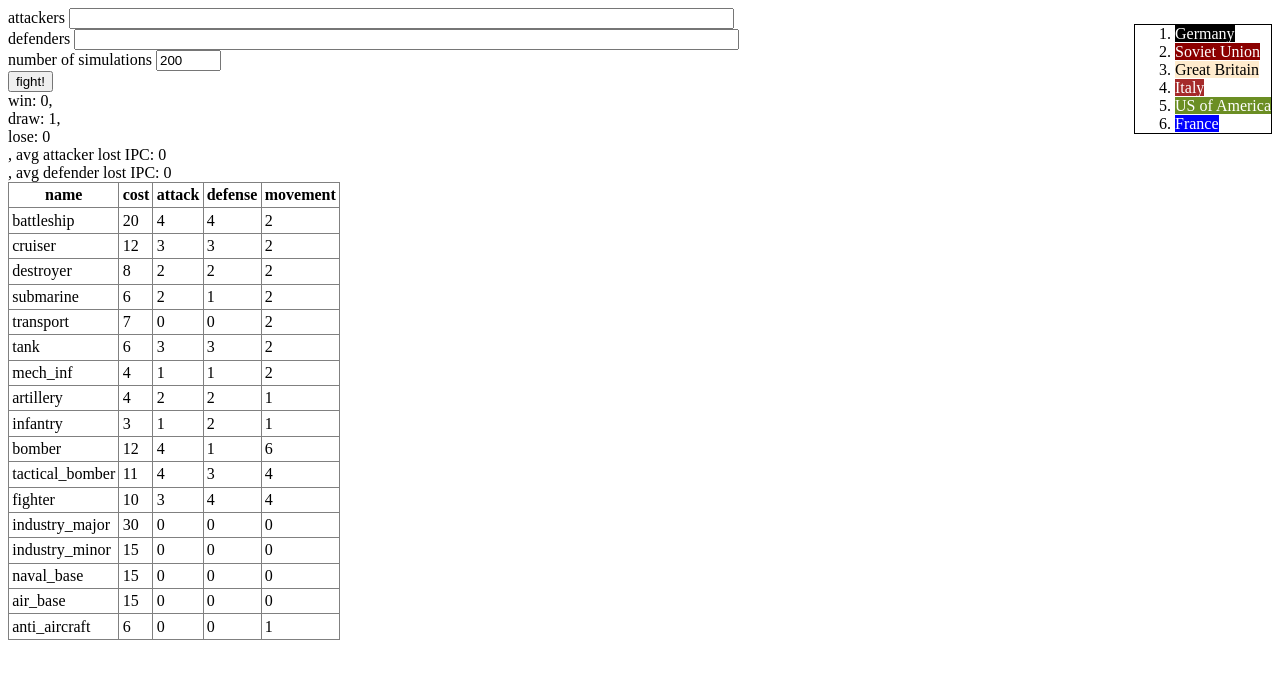
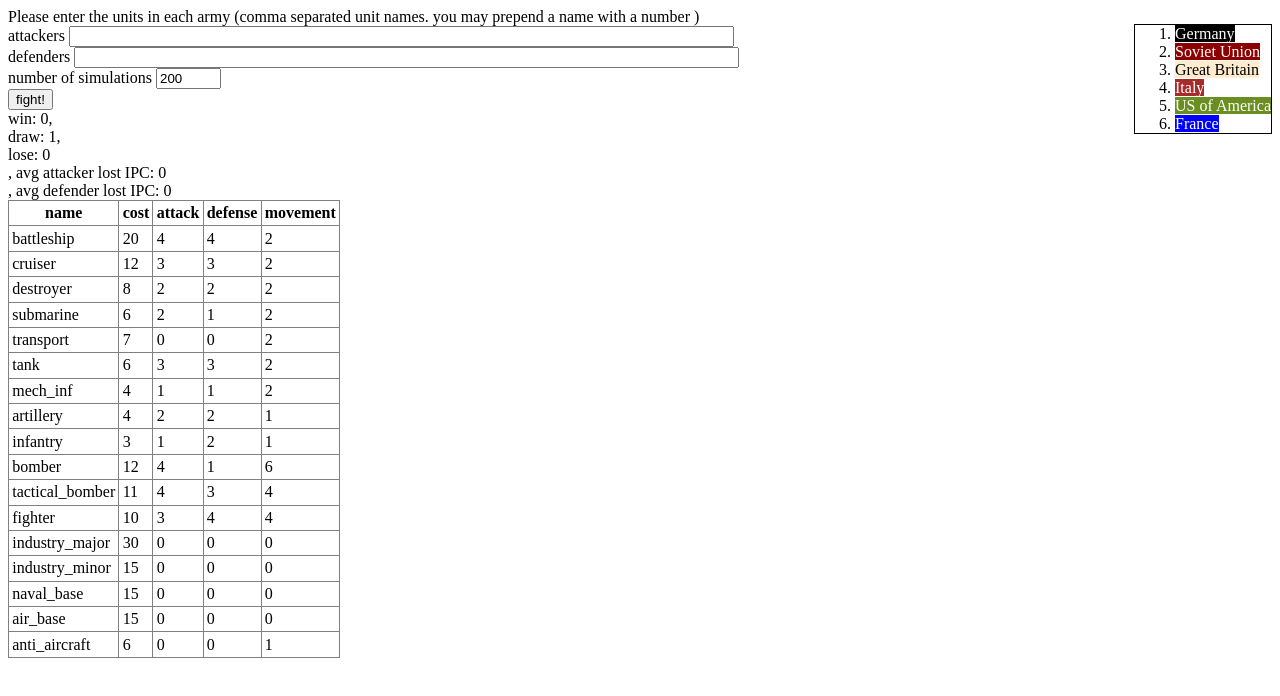
Before and after one commit to Fusselwurm/axis_allies_calc, a plain HTML site: page index.html in a window 1280 px wide. Both pictures are taken after a click on the button "fight!". Drawn offline with Linux system fonts and the light colour scheme.

Commit message:
allow space between unit number annd unit name

```diff
--- a/index.html
+++ b/index.html
@@ -27,6 +27,7 @@
 	<li><span style="background-color: blue; color: white;">France</span></li>
 
 </ol>
+<div>Please enter the units in each army (comma separated unit names. you may prepend a name with a number )</div>
 <div>
 	<label for="dfAttackers">attackers</label>
 	<input type="text" size="80" id="dfAttackers"/>
--- a/script.js
+++ b/script.js
@@ -216,12 +216,6 @@ var
 		//return attackStrength >= Math.ceil(0.5 * 6);
 	},
 
-	// 8 1
-	// 6 2
-	// 14 3
-	// 1 4
-	//
-	// 32 2
 	fightStep = function (attackers, defenders) {
 		var
 			attackerHits = attackers.reduce(function (prev, u) {
@@ -253,10 +247,11 @@ var
 		return e.name;
 	},
 
+
 	dfToUnits = function (e) {
 		var units = [];
 		e.split(',').forEach(function (e) {
-					var name = e.trim().match(/^([0-9]+)?(.+)$/), i;
+					var name = e.trim().match(/^([0-9]+)?\s*(.+)$/), i;
 					if (name) {
 						if (!name[1]) {
 							name[1] = 1;
@@ -318,7 +313,6 @@ window.addEventListener('keyup', function (e) {
 	//console.log(e);
 	if (e.keyCode === 13) {
 		calculate();
-
 	}
 
 });
```
